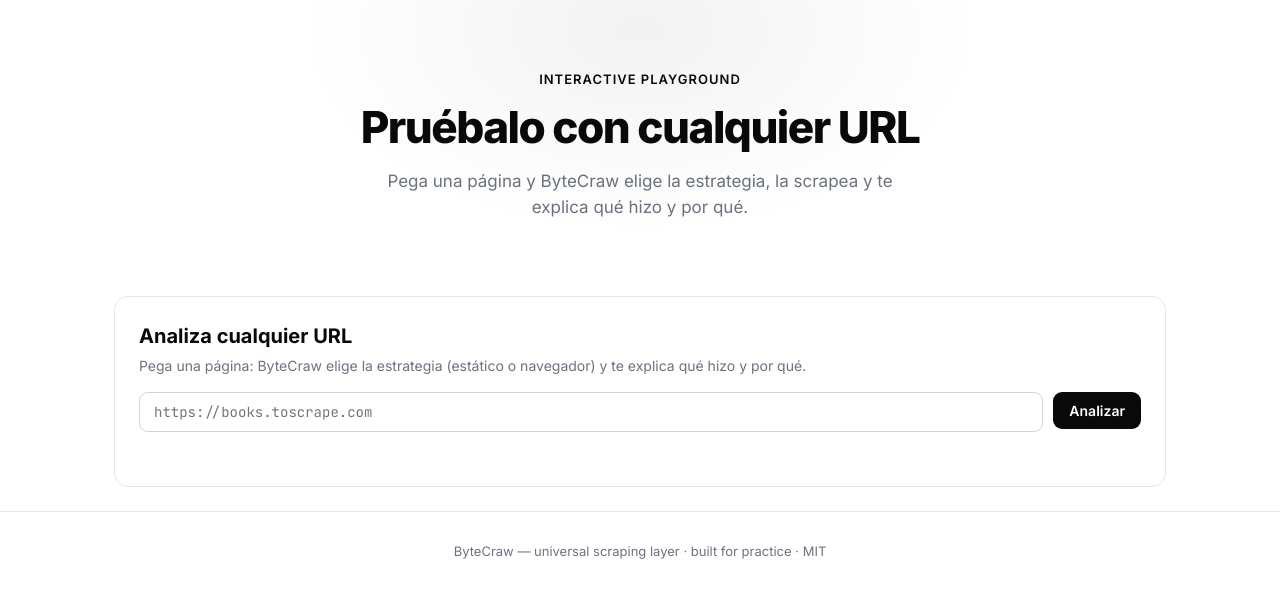
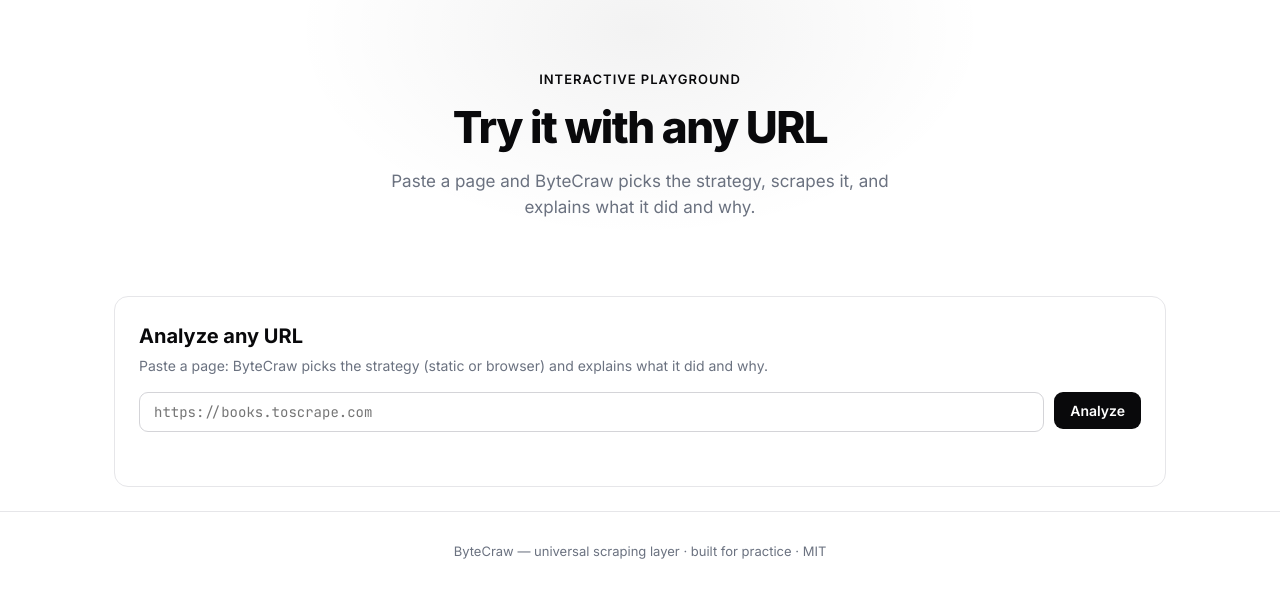
Before and after one commit to abrahamperz/ByteCraw, a Flask app: page /try in a window 1280 px wide. Shown: the part 61-659 px from the top of the page. Run offline with Flask 3, Linux system fonts and the light colour scheme; some libraries are stand-ins or nearby versions.

Commit message:
i18n: translate the /try playground and analyze output to English
Co-Authored-By: Claude Opus 4 <noreply@anthropic.com>

```diff
--- a/demo/app.py
+++ b/demo/app.py
@@ -112,21 +112,21 @@ def analyze():
     """Corre la estrategia 'auto' sobre una URL y explica qué hizo y por qué."""
     url = (request.json or {}).get("url", "").strip()
     if not url.startswith(("http://", "https://")):
-        return jsonify({"ok": False, "error": "Pon una URL que empiece con http:// o https://"}), 400
+        return jsonify({"ok": False, "error": "Enter a URL that starts with http:// or https://"}), 400
 
     bot = Scraper(timeout=20)
     pasos = []
     try:
         page = bot.static(url)
     except Exception as e:
-        return jsonify({"ok": False, "error": f"No pude descargar la página: {e}"})
+        return jsonify({"ok": False, "error": f"Could not download the page: {e}"})
 
     texto = page.soup.get_text(strip=True)
     largo = len(texto)
     pasos.append({
-        "titulo": "1 · Probé HTML estático",
-        "detalle": f"Pedí la página con requests (sin navegador). Status {page.status}, "
-                   f"{page.elapsed}s, {largo} caracteres de texto visible.",
+        "titulo": "1 · Tried static HTML",
+        "detalle": f"Fetched the page with requests (no browser). Status {page.status}, "
+                   f"{page.elapsed}s, {largo} characters of visible text.",
     })
 
     uso_navegador = False
@@ -136,28 +136,28 @@ def analyze():
             page = bot.browser(url)
             uso_navegador = True
             pasos.append({
-                "titulo": "2 · Cambié a navegador real",
-                "detalle": f"El HTML venía casi vacío, así que abrí Chromium (Playwright) y leí "
-                           f"el DOM ya pintado por el JavaScript. {page.elapsed}s.",
+                "titulo": "2 · Switched to a real browser",
+                "detalle": f"The HTML came back nearly empty, so I launched Chromium (Playwright) "
+                           f"and read the DOM already rendered by JavaScript. {page.elapsed}s.",
             })
         except ImportError:
             falta_chromium = True
             pasos.append({
-                "titulo": "2 · Quería usar un navegador",
-                "detalle": "El HTML venía casi vacío (típico de una SPA), pero Chromium no está "
-                           "instalado. Corre 'playwright install chromium' para activar este paso.",
+                "titulo": "2 · Wanted to use a browser",
+                "detalle": "The HTML came back nearly empty (typical of an SPA), but Chromium isn't "
+                           "installed. Run 'playwright install chromium' to enable this step.",
             })
 
     if uso_navegador:
-        porque = ("El HTML estático traía menos de 200 caracteres de texto: señal típica de una "
-                  "página que se rellena con JavaScript. Por eso descarté la vía rápida y abrí un "
-                  "navegador real para ver el contenido final.")
+        porque = ("The static HTML had fewer than 200 characters of text: a typical sign of a page "
+                  "that fills itself with JavaScript. So I dropped the fast path and opened a real "
+                  "browser to see the final content.")
     elif falta_chromium:
-        porque = ("La página parece necesitar JavaScript, pero falta Chromium. Aun así te muestro "
-                  "lo que sí llegó por HTML estático.")
+        porque = ("The page seems to need JavaScript, but Chromium is missing. I'm still showing "
+                  "what did come through via static HTML.")
     else:
-        porque = ("El HTML estático ya traía todo el contenido, así que no hizo falta un navegador. "
-                  "Es la vía más rápida y barata: una sola petición HTTP, sin abrir Chromium.")
+        porque = ("The static HTML already had all the content, so no browser was needed. It's the "
+                  "fastest, cheapest path: a single HTTP request, no Chromium.")
 
     md = ""
     tok_md = None
@@ -173,7 +173,7 @@ def analyze():
         "method": page.method,
         "steps": pasos,
         "why": porque,
-        "titulo": page.css("title") or "(sin título)",
+        "titulo": page.css("title") or "(no title)",
         "links": len(page.links()),
         "tokens_html": page.tokens(),
         "tokens_md": tok_md,
--- a/demo/templates/try.html
+++ b/demo/templates/try.html
@@ -1,5 +1,5 @@
 <!DOCTYPE html>
-<html lang="es">
+<html lang="en">
 <head>
 <meta charset="UTF-8">
 <meta name="viewport" content="width=device-width, initial-scale=1.0">
@@ -125,20 +125,20 @@
 <header class="head">
   <div class="wrap">
     <div class="eyebrow">Interactive playground</div>
-    <h1>Pruébalo con cualquier URL</h1>
-    <p class="sub">Pega una página y ByteCraw elige la estrategia, la scrapea y te explica
-      qué hizo y por qué.</p>
+    <h1>Try it with any URL</h1>
+    <p class="sub">Paste a page and ByteCraw picks the strategy, scrapes it, and explains
+      what it did and why.</p>
   </div>
 </header>
 
 <div class="wrap">
   <div class="analyzer">
-    <h2 class="azr-title">Analiza cualquier URL</h2>
-    <p class="azr-sub">Pega una página: ByteCraw elige la estrategia (estático o navegador) y te explica qué hizo y por qué.</p>
+    <h2 class="azr-title">Analyze any URL</h2>
+    <p class="azr-sub">Paste a page: ByteCraw picks the strategy (static or browser) and explains what it did and why.</p>
     <div class="azr-bar">
       <input id="azr-url" class="azr-input" type="text" placeholder="https://books.toscrape.com"
              onkeydown="if(event.key==='Enter')analyze()">
-      <button id="azr-btn" class="btn" onclick="analyze()">Analizar</button>
+      <button id="azr-btn" class="btn" onclick="analyze()">Analyze</button>
     </div>
     <div id="azr-status" class="status"></div>
     <div id="azr-out" class="azr-out"></div>
@@ -153,9 +153,9 @@ async function analyze() {
   const btn = document.getElementById("azr-btn");
   const status = document.getElementById("azr-status");
   const out = document.getElementById("azr-out");
-  if (!url) { status.className = "status err"; status.textContent = "✗ Escribe una URL"; return; }
+  if (!url) { status.className = "status err"; status.textContent = "✗ Enter a URL"; return; }
   btn.disabled = true;
-  status.className = "status run"; status.textContent = "⏳ Analizando la página...";
+  status.className = "status run"; status.textContent = "⏳ Analyzing the page...";
   out.className = "azr-out"; out.innerHTML = "";
   try {
     const r = await fetch("/analyze", {
@@ -166,7 +166,7 @@ async function analyze() {
     const j = await r.json();
     if (!j.ok) { status.className = "status err"; status.textContent = "✗ " + (j.error || "Error"); return; }
     status.className = "status ok";
-    status.innerHTML = `✓ Estrategia usada: <span class="time">${j.method}</span>`;
+    status.innerHTML = `✓ Strategy used: <span class="time">${j.method}</span>`;
     renderAnalysis(j);
   } catch (e) {
     status.className = "status err"; status.textContent = "✗ " + e;
@@ -181,17 +181,17 @@ function renderAnalysis(j) {
   const tokens = j.tokens_md != null
     ? `<span class="badge">tokens HTML→Markdown: <b>${j.tokens_html} → ${j.tokens_md}</b></span>` : "";
   const meta = `<div class="azr-meta">
-    <span class="badge">título: <b>${escapeHtml(j.titulo)}</b></span>
-    <span class="badge">enlaces: <b>${j.links}</b></span>
+    <span class="badge">title: <b>${escapeHtml(j.titulo)}</b></span>
+    <span class="badge">links: <b>${j.links}</b></span>
     ${tokens}
   </div>`;
   const sample = j.sample_md
     ? `<div class="count-row">
-         <div class="count">Markdown extraído · listo para un LLM</div>
-         <button class="dl" onclick="downloadMd()">↓ Descargar .md</button>
+         <div class="count">Extracted Markdown · ready for an LLM</div>
+         <button class="dl" onclick="downloadMd()">↓ Download .md</button>
        </div><pre>${escapeHtml(j.sample_md)}</pre>`
     : "";
-  const why = `<div class="azr-why"><b>¿Por qué hizo eso?</b>${escapeHtml(j.why)}</div>`;
+  const why = `<div class="azr-why"><b>Why did it do that?</b>${escapeHtml(j.why)}</div>`;
   out.innerHTML = `<div class="azr-steps">${steps}</div>${meta}${sample}${why}`;
   out.className = "azr-out show";
   _md = j.sample_md || "";
```
